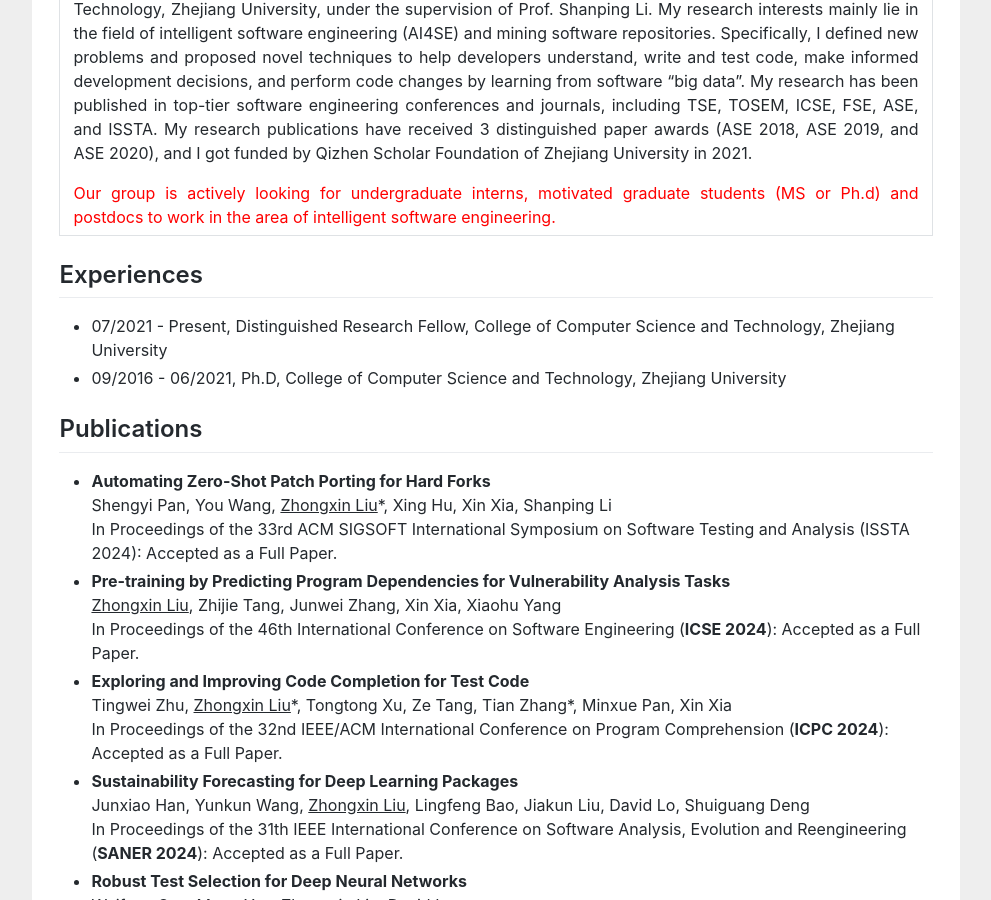
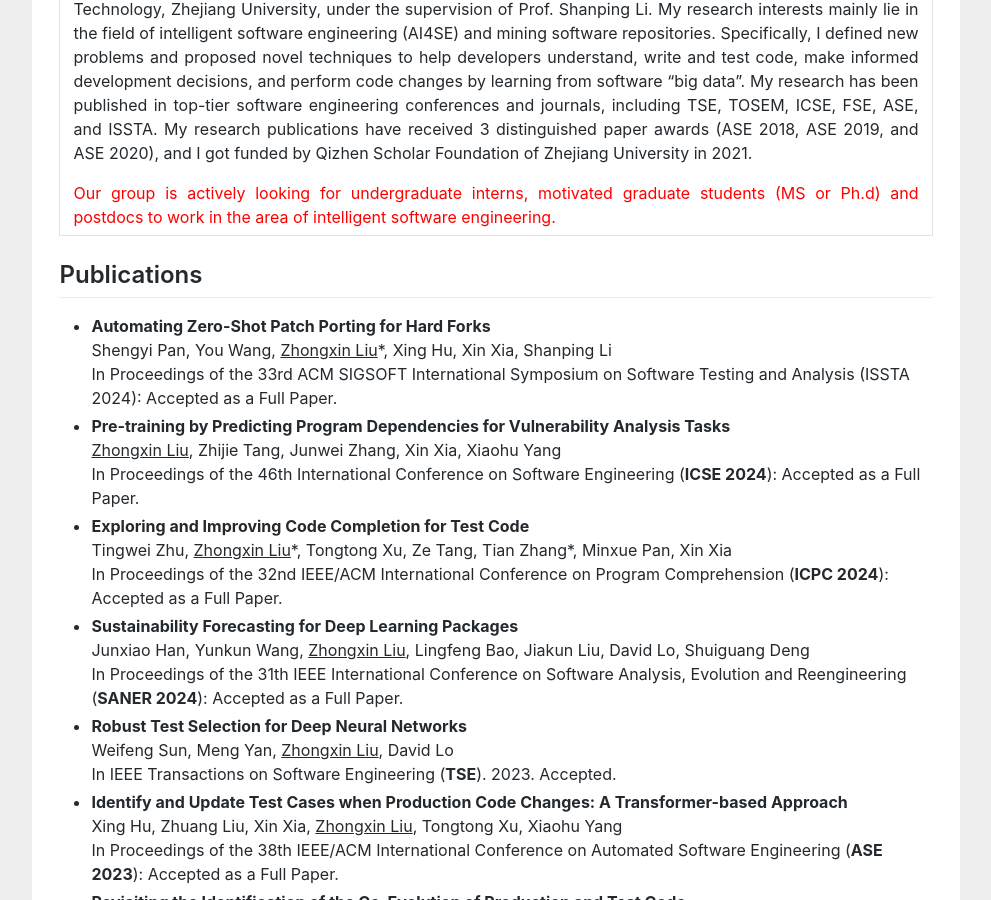
Before and after one commit to zhongxin-liu/zhongxin-liu.github.io, a Jekyll site: the page index.html, which Jekyll copies as it is, in a window 1280 px wide and 900 px high, scrolled down 470 px. Shown: the whole window, without its empty margins (144-1135 px from the left). Built offline with Jekyll 4.4.1, drawn with Linux system fonts in a browser that asks for light colours; some of the changed text lies outside the part shown.

Commit message:
Update index.html

```diff
--- a/index.html
+++ b/index.html
@@ -69,12 +69,6 @@
 
 					</td>
 				</table>
-
-				<h2>Experiences</h2>
-					<ul>
-						<li>07/2021 - Present, Distinguished Research Fellow, College of Computer Science and Technology, Zhejiang University</li>
-						<li>09/2016 - 06/2021,  Ph.D, College of Computer Science and Technology, Zhejiang University</li>
-					</ul>
 
 				<h2>Publications</h2>
 				<ul>
@@ -308,6 +302,12 @@
 					<li>ACM SIGSOFT Distinguished Paper Awards, ASE 2018</li>
 				</ul>
 
+				<h2>Experiences</h2>
+				<ul>
+					<li>07/2021 - Present, Distinguished Research Fellow, College of Computer Science and Technology, Zhejiang University</li>
+					<li>09/2016 - 06/2021,  Ph.D, College of Computer Science and Technology, Zhejiang University</li>
+				</ul>
+
 			</article>
 		</div>
 	</body>
```
